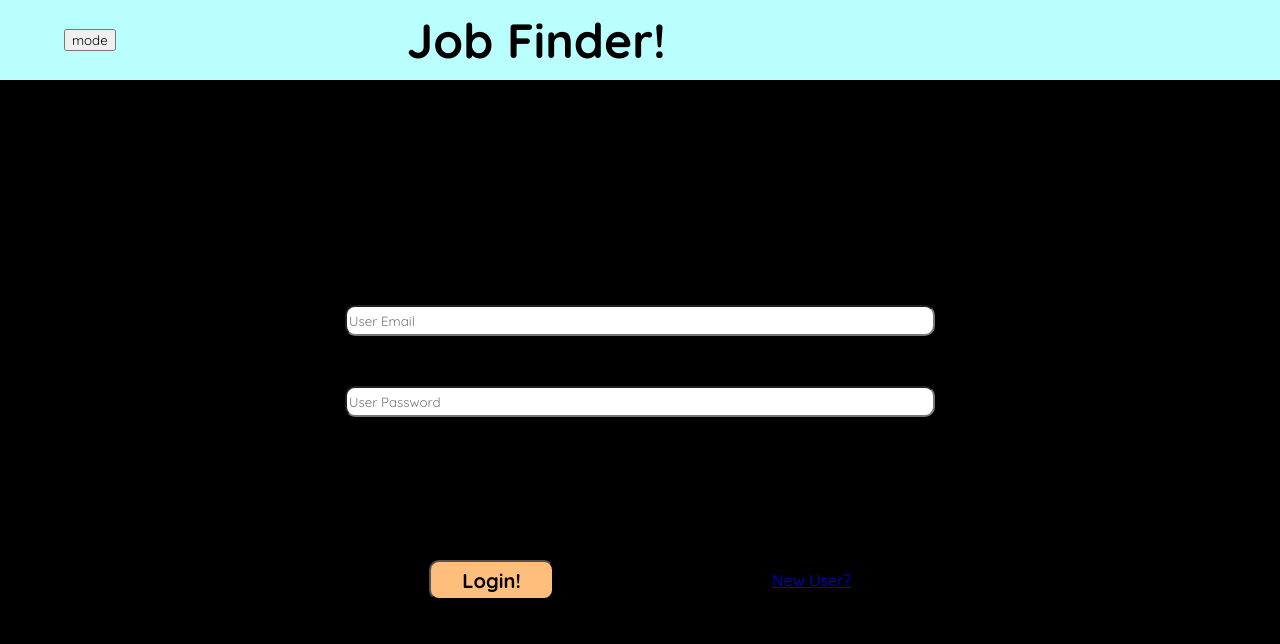
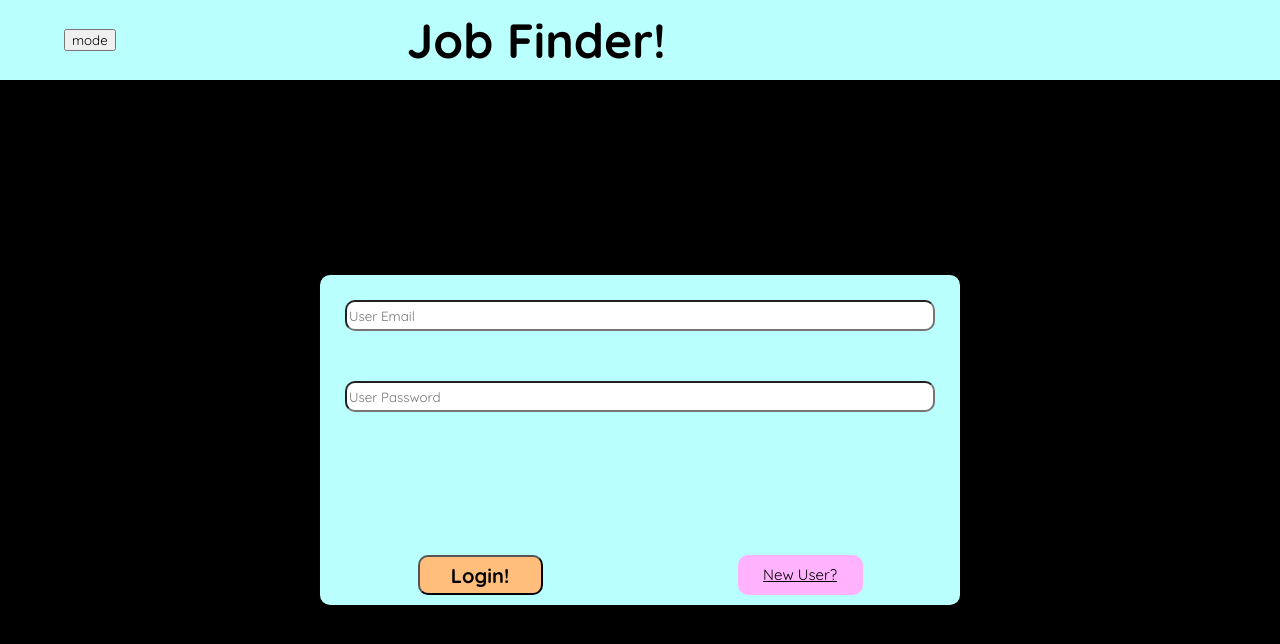
Before and after one commit to Mod4JobFinder/FrontEnd, a React (Create React App) app: page / in a window 1280 px wide. Shown: the top 644 px of the page. Built offline with nearby package versions, Linux system fonts and the light colour scheme.

Commit message:
Add styling for log in scree

```diff
--- a/src/components/LoginForm/LoginForm.css
+++ b/src/components/LoginForm/LoginForm.css
@@ -14,6 +14,7 @@
   flex-direction: column;
   height: 35vh;
   width: 50vw;
+  border-radius: 10px 10px 0 0;
 }
 
 .login-input {
@@ -26,16 +27,25 @@
   display: flex;
   justify-content: space-around;
   align-items: center;
+  border-radius: 0 0 10px 10px;
+  padding-bottom: 10px;
 }
 
-.loginButton {
-  background-color: #FFBE7B;
+.loginButton, .newUserButton {
   border-radius: 10px;
   height: 40px;
   width: 125px;
   font-size: 20px;
   font-weight: bold;
   cursor: pointer;
+}
+
+.newUserButton {
+  text-align: center;
+  font-size: 15px;
+  font-weight: normal;
+  height: 30px;
+  padding-top: 10px;
 }
 
 /* Utility classes */
--- a/src/components/LoginForm/LoginForm.js
+++ b/src/components/LoginForm/LoginForm.js
@@ -44,7 +44,7 @@ function LoginForm() {
   return (
     <section className='mainLayout'>
       <div className='loginFormLayout'>
-        <article className='loginForm' data-cy='loginForm'>
+        <article className='loginForm' style={color.blue} data-cy='loginForm'>
           <input
             data-cy='email'
             className='login-input'
@@ -66,9 +66,9 @@ function LoginForm() {
             placeholder='User Password'
           />
         </article>
-        <article className='submitBox'>
+        <article className='submitBox' style={color.blue}>
           <button onClick={handleLogin} className='loginButton' style={color.orange} data-cy='loginButton'>Login!</button>
-          <Link to={'/NewUser'} className='newUserButton' data-cy='newUserButton'>New User?</Link>
+          <Link to={'/NewUser'} className='newUserButton' style={color.pink} data-cy='newUserButton'>New User?</Link>
         </article>
       </div>
     </section>
```
